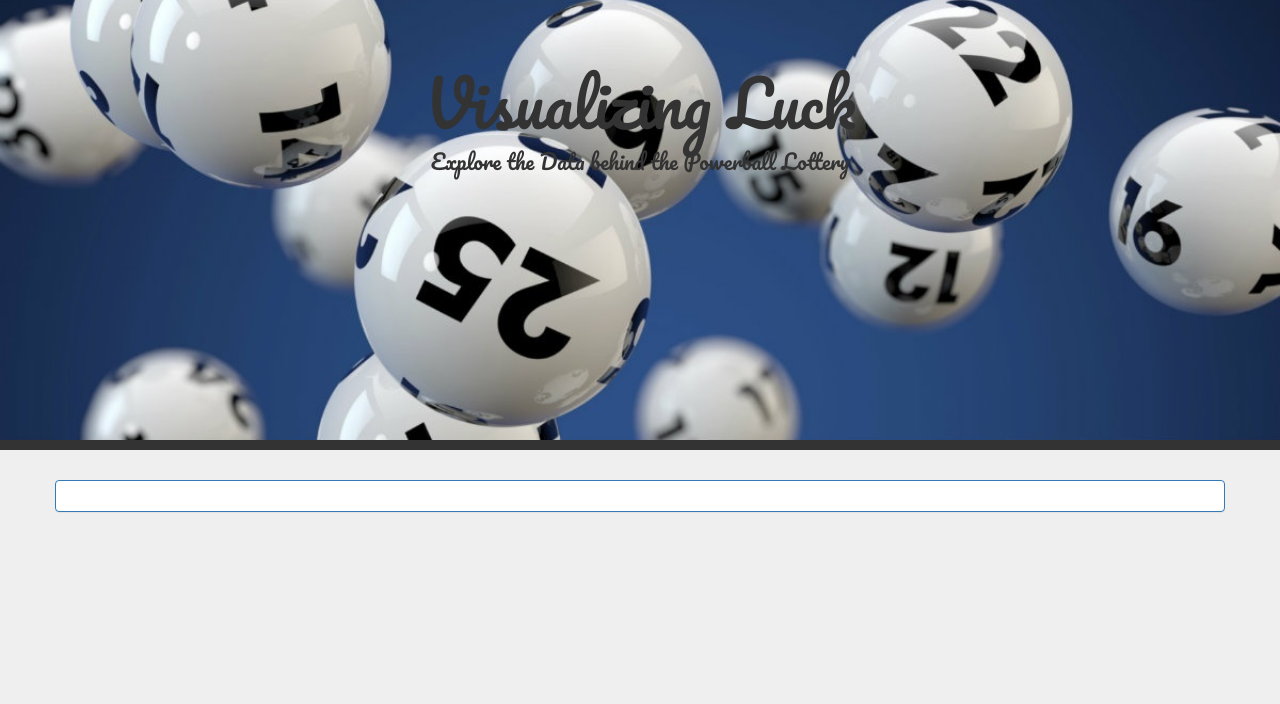
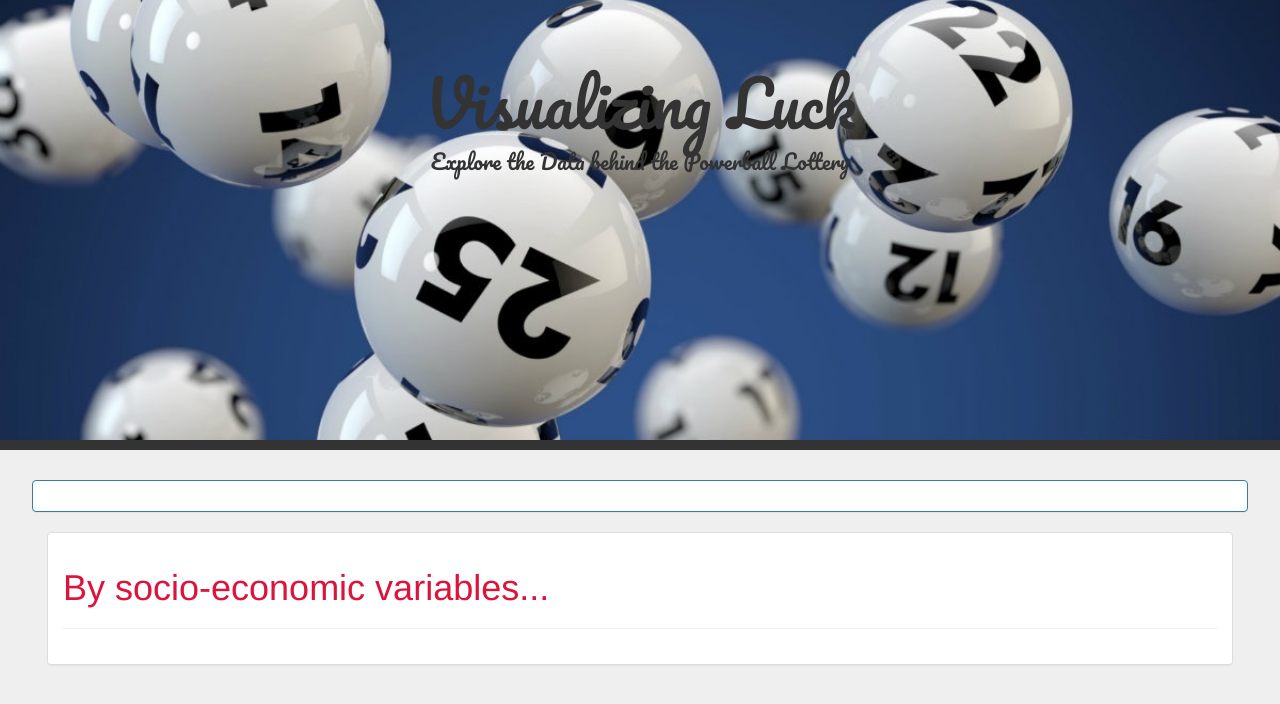
Before and after one commit to racquesta/powerball_viz, a Flask app: page / in a window 1280 px wide. Shown: the top 704 px of the page. Run offline with Flask 2, Linux system fonts and the light colour scheme; data that the repository does not hold is empty; some libraries are stand-ins or nearby versions.

Commit message:
added flask route and graph to html

```diff
--- a/app.py
+++ b/app.py
@@ -15,6 +15,8 @@ db = client.heroku_sdvkxt9m
 
 total_collection = db.total_collection
 
+import pandas as pd
+import numpy as np
 # functions in other files for routes imported here
 
 
@@ -52,6 +54,26 @@ def jackpot():
     }
     return jsonify(jackpots_dict)
 
+@app.route("/jackpots_all")
+def jackpots_all():
+    results = total_collection.find({}, {'jackpot': 1,
+                                        'ticket_sales': 1,
+                                        '_id': 0 }, {'$sort': {'ticket_sales': 1}})
+    # jackpot = [x['jackpot'] for x in results]
+    # total_tick_sales = [x['total_tickets_sold'] for x in results]
+    jackpot = []
+    total_tick_sales = []
+    for x in results:
+        jackpot.append(x['jackpot'])
+        total_tick_sales.append(x['ticket_sales'])
+
+    # print(total_tick_sales)
+    jackpots_dict = {
+        "jackpots": jackpot,
+        "ticket_sales": total_tick_sales
+    }
+    return jsonify(jackpots_dict)
+
 @app.route("/sales_data/<year>")
 def sales_data(year):
     year = int(year)
@@ -73,21 +95,24 @@ def sales_data(year):
     }
 
     return jsonify(sales_dict)
-# undfinished route
+
+# unfinished route
 @app.route("/bubble_data")
 def bubble_data():
-    results = total_collection.find({'year': {'$in': [2011, 2012, 2013, 2014, 2015]} }, {'date_format': 1,
+    results = total_collection.find({'year': {'$in': [2011, 2012, 2013, 2014, 2015]}}, {'date_format': 1,
                                             'jackpot': 1,
                                             'norm_tick_sales': 1,
-                                            'state_abbr': 1,
+                                            'states': 1,
                                             'revenue': 1,
                                             'norm_revenue': 1,
                                             'Poverty Rate': 1,
                                             'Unemployment Rate': 1,
                                             'Household Income': 1,
-                                            '-id': 0 })
-
-    return results
+                                            '_id': 0 })
+    df = pd.DataFrame(list(results))
+    df.dropna(inplace = True)
+    df_dict = df.to_dict(orient = 'list')
+    return jsonify(df_dict)
 
 
 
--- a/static/js/logic.js
+++ b/static/js/logic.js
@@ -1,3 +1,74 @@
+function getColorArray(num) {
+    var result = [];
+    for (var i = 0; i < num; i += 1) {
+        var letters = '0123456789ABCDEF'.split('');
+        var color = '#';
+        for (var j = 0; j < 6; j += 1) {
+            color += letters[Math.floor(Math.random() * 16)];
+        }
+        result.push(color);
+    }
+    return result;
+}
+
+colors = getColorArray(52)
+
+color_dict =
+        {'Alabama': colors[0],
+          'Alaska': colors[1],
+          'American Samoa': colors[2],
+          'Arizona': colors[3],
+          'Arkansas': colors[4],
+          'California': colors[5],
+          'Colorado': colors[6],
+          'Connecticut': colors[7],
+          'Delaware': colors[8],
+          'District Of Columbia': colors[9],
+          'Florida': colors[10],
+          'Georgia': colors[11],
+          'Idaho': colors[12],
+          'Illinois': colors[13],
+          'Indiana': colors[14],
+          'Iowa': colors[15],
+          'Kansas': colors[16],
+          'Kentucky': colors[17],
+          'Louisiana': colors[18],
+          'Maine': colors[19],
+          'Maryland': colors[20],
+          'Massachusetts': colors[21],
+          'Michigan': colors[22],
+          'Minnesota': colors[23],
+          'Mississippi': colors[24],
+          'Missouri': colors[25],
+          'Montana': colors[26],
+          'Nebraska': colors[27],
+          'Nevada': colors[28],
+          'New Hampshire': colors[29],
+          'New Jersey': colors[30],
+          'New Mexico': colors[31],
+          'New York': colors[32],
+          'North Carolina': colors[33],
+          'North Dakota': colors[34],
+          'Northern Mariana Islands': colors[35],
+          'Ohio': colors[36],
+          'Oklahoma': colors[37],
+          'Oregon': colors[38],
+          'Pennsylvania': colors[39],
+          'Puerto Rico': colors[40],
+          'Rhode Island': colors[41],
+          'South Carolina': colors[41],
+          'South Dakota': colors[42],
+          'Tennessee': colors[43],
+          'Texas': colors[44],
+          'Utah': colors[45],
+          'Vermont': colors[46],
+          'Virgin Islands': colors[47],
+          'Virginia': colors[48],
+          'Washington': colors[49],
+          'West Virginia': colors[50],
+          'Wisconsin': colors[51],
+          'Wyoming': colors[52]
+        }
 console.log("js is working!")
 
 function init(){
@@ -19,6 +90,43 @@ function init(){
               Plotly.newPlot('graph', data);
 
         });
+
+    d3.json("/bubble_data", function(error, response){
+
+        if (error) return console.warn(error);
+
+        console.log(response)
+
+        colors_list = []
+        for(var i=0; i<response["states"].length; i++){
+            colors_list.push(color_dict[response["states"][i]])
+        }
+        //console.log(sizes)
+        var trace1 = {
+            x: response['jackpot'],
+            y: response['norm_tick_sales'],
+            mode: 'markers',
+            marker: {
+                color: colors_list,
+                size: response["Poverty Rate"]
+            },
+            text: response['states'],
+            type: "scatter"
+          };
+
+          var data = [trace1];
+
+          var layout = {
+            title: 'Marker Size',
+            showlegend: false,
+            height: 600,
+            width: 1200
+          };
+
+          Plotly.newPlot('soc_graph', data, layout);
+    })
     };
 
+
+
 init();
--- a/templates/index.html
+++ b/templates/index.html
@@ -33,7 +33,7 @@
         </div>
 
 
-        <div class="container">
+        <div class="container" style="width: 95%">
             <div class="row">
 
                 <div class="panel panel-primary">
@@ -46,6 +46,22 @@
                 </div>
 
             </div>
+
+            <div class="row">
+                <div class="col-md-12">
+
+                    <div class="panel panel-default">
+                        <div class="panel-body">
+                           <h1>By socio-economic variables...</h1>
+                           <hr>
+                           <div id="soc_graph">
+                               <!-- js plotly here -->
+                           </div>
+                        </div>
+                    </div>
+
+                </div>
+            </div>
         </div>
 
 
```
